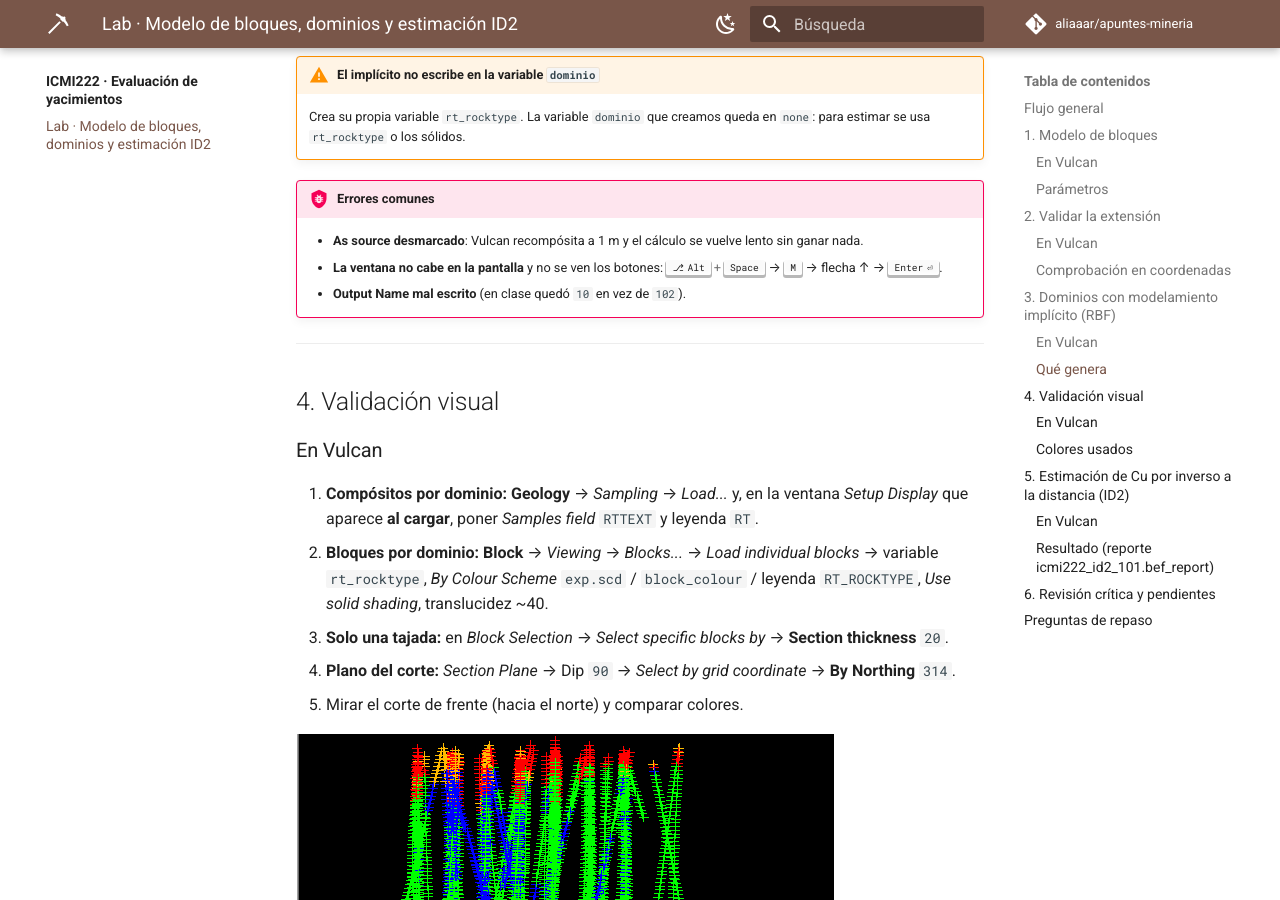
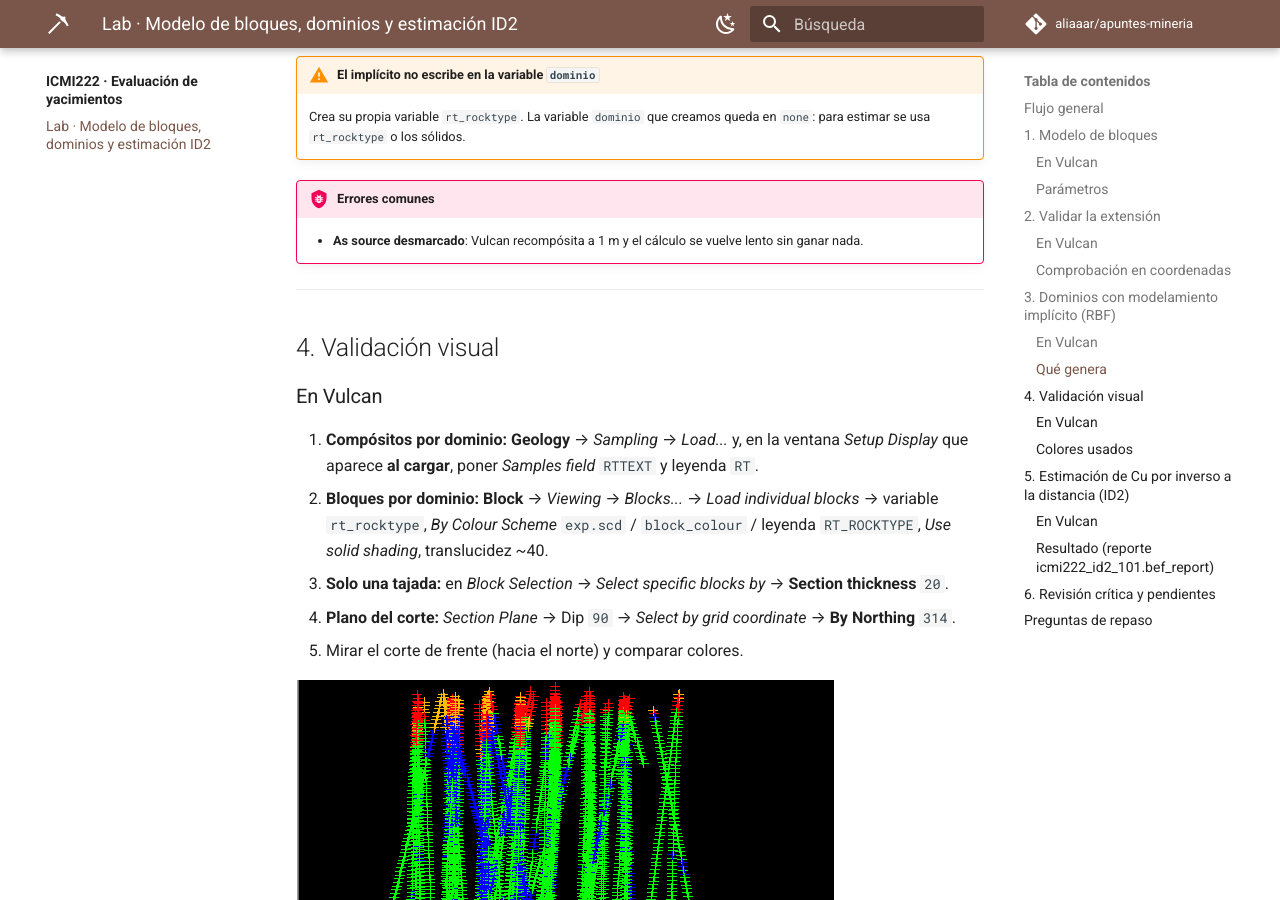
Before and after one commit to aliaaar/apuntes-mineria, an MkDocs documentation site: the page built from docs/icmi222/lab-modelo-bloques-id2.md, in a window 1280 px wide and 900 px high, scrolled down 8200 px. Built offline with MkDocs 1.6.1 and Material for MkDocs 9.7.7, drawn with Linux system fonts in a browser that asks for light colours; comment, search, counter and statistics services are not loaded.

Commit message:
Quita dos puntos de errores comunes del implícito
Co-Authored-By: Claude Opus 5.5 <noreply@anthropic.com>

```diff
--- a/docs/icmi222/lab-modelo-bloques-id2.md
+++ b/docs/icmi222/lab-modelo-bloques-id2.md
@@ -182,8 +182,6 @@ Pasando los compósitos a los ejes del modelo (rotados 36°):
 
 !!! bug "Errores comunes"
     - **As source desmarcado**: Vulcan recompósita a 1 m y el cálculo se vuelve lento sin ganar nada.
-    - **La ventana no cabe en la pantalla** y no se ven los botones: ++alt+space++ → ++m++ → flecha ↑ → ++enter++.
-    - **Output Name mal escrito** (en clase quedó `10` en vez de `102`).
 
 ---
 
```
